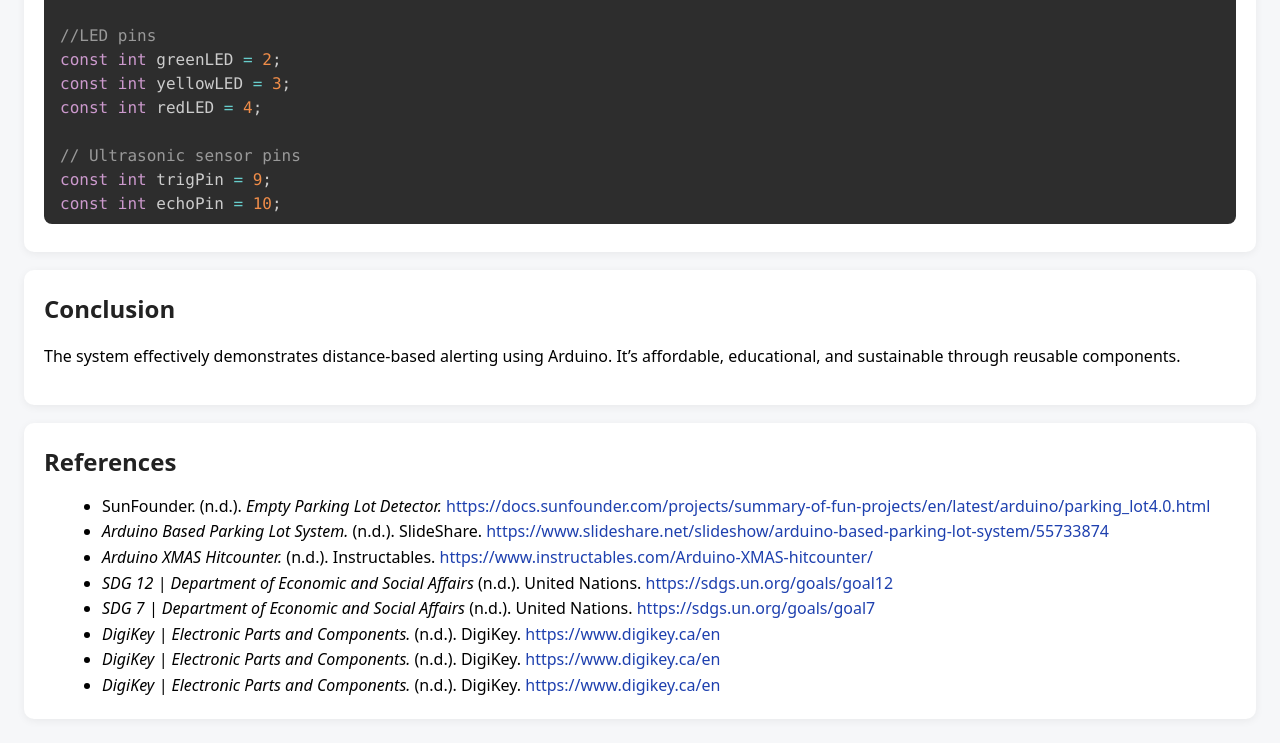
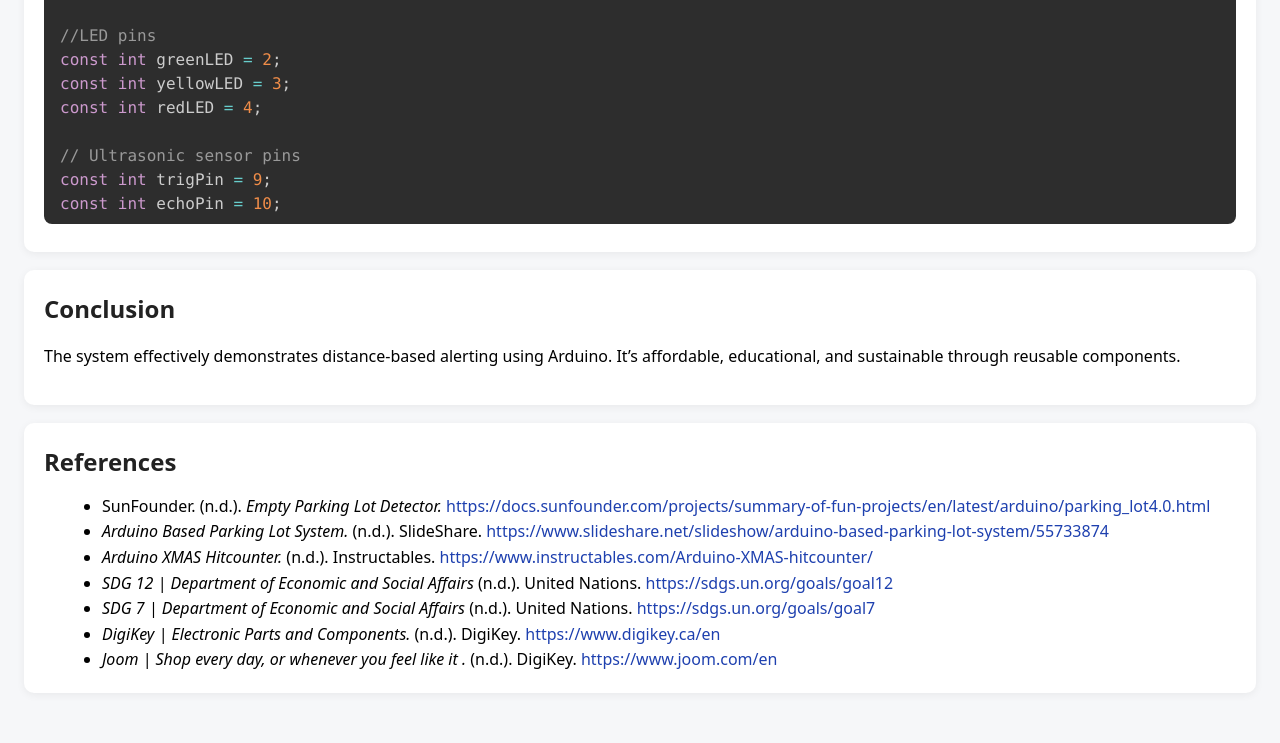
Before and after one commit to ALXZRBLX/Parking-Lot, a plain HTML site: page index.html in a window 1280 px wide. Shown: the part 6335-7078 px from the top of the page. After the commit the page ends 7052 px from the top, so only its background shows below. Drawn offline with nearby package versions, Linux system fonts and the light colour scheme.

Commit message:
Update link and text for DigiKey to Joom
Replaced DigiKey link with Joom link and updated text.

```diff
--- a/index.html
+++ b/index.html
@@ -605,29 +605,16 @@ void loop() {
 
     </li>
 
-   <li>
 
-      <em>DigiKey | Electronic Parts and Components.</em> (n.d.).
+ <li>
+
+      <em>Joom | Shop every day, or whenever you feel like it .</em> (n.d.).
 
       DigiKey.
 
-      <a href="https://www.digikey.ca/en"_blank">
+      <a href="https://www.joom.com/en"_blank">
 
-        https://www.digikey.ca/en
-
-      </a>
-
-    </li>
-
-   <li>
-
-      <em>DigiKey | Electronic Parts and Components.</em> (n.d.).
-
-      DigiKey.
-
-      <a href="https://www.digikey.ca/en"_blank">
-
-        https://www.digikey.ca/en
+        https://www.joom.com/en
 
       </a>
 
```
